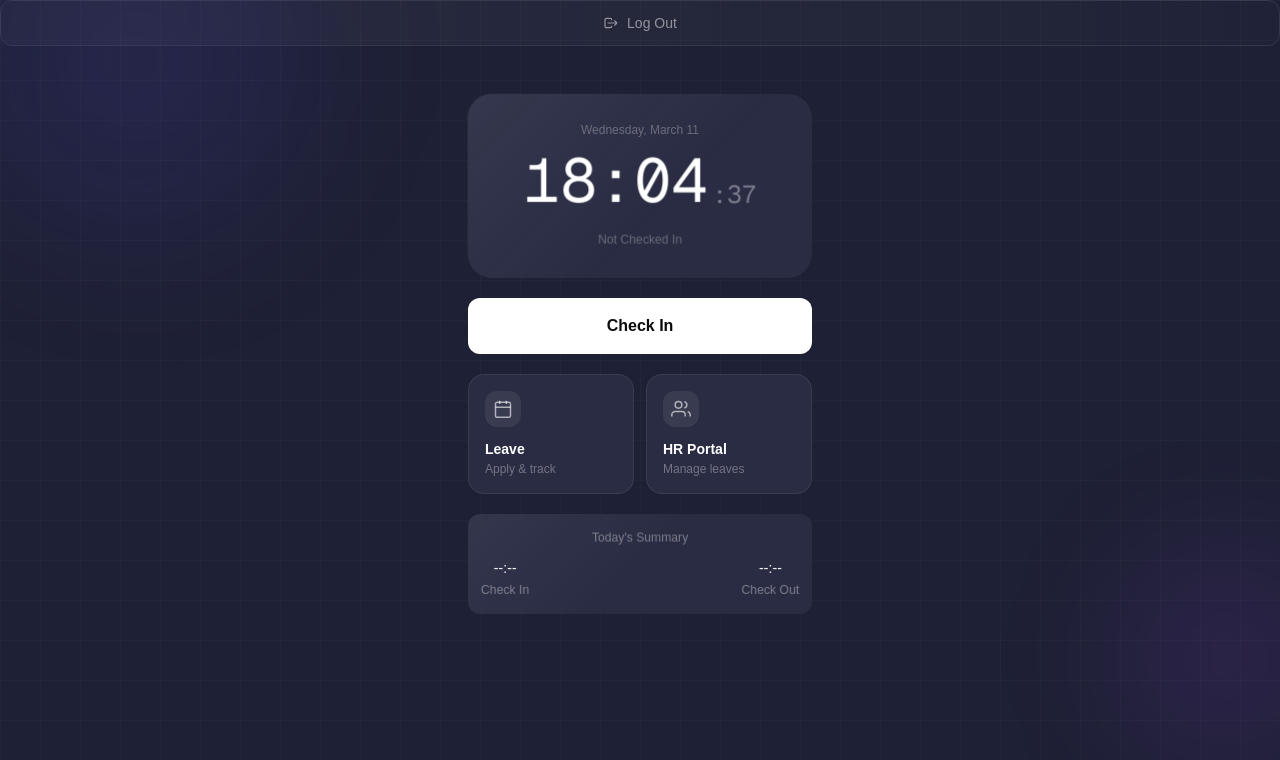
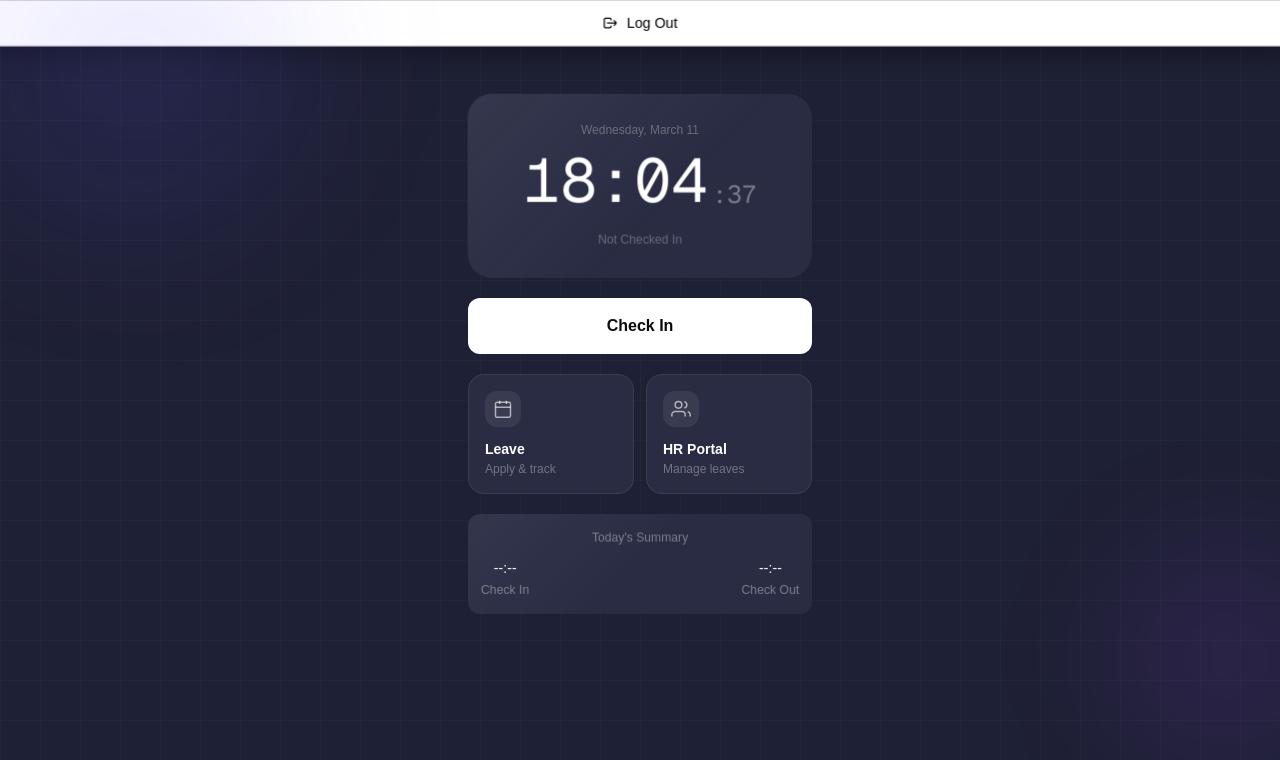
Before and after one commit to mohammadraza123/work-track-frontend, a Next.js app: page /work-track in a window 1280 px wide. Shown: the top 760 px of the page. Built offline with nearby package versions, Linux system fonts and the light colour scheme; no server answers.

Commit message:
change logo

```diff
--- a/app/work-track/page.tsx
+++ b/app/work-track/page.tsx
@@ -34,19 +34,30 @@ function useClock() {
 function use3DTilt(strength = 15) {
   const x = useMotionValue(0);
   const y = useMotionValue(0);
-  const rotateX = useSpring(useTransform(y, [-0.5, 0.5], [strength, -strength]), {
-    stiffness: 300, damping: 30,
-  });
-  const rotateY = useSpring(useTransform(x, [-0.5, 0.5], [-strength, strength]), {
-    stiffness: 300, damping: 30,
-  });
+  const rotateX = useSpring(
+    useTransform(y, [-0.5, 0.5], [strength, -strength]),
+    {
+      stiffness: 300,
+      damping: 30,
+    },
+  );
+  const rotateY = useSpring(
+    useTransform(x, [-0.5, 0.5], [-strength, strength]),
+    {
+      stiffness: 300,
+      damping: 30,
+    },
+  );
 
   const onMouseMove = (e: React.MouseEvent<HTMLDivElement>) => {
     const rect = e.currentTarget.getBoundingClientRect();
     x.set((e.clientX - rect.left) / rect.width - 0.5);
     y.set((e.clientY - rect.top) / rect.height - 0.5);
   };
-  const onMouseLeave = () => { x.set(0); y.set(0); };
+  const onMouseLeave = () => {
+    x.set(0);
+    y.set(0);
+  };
 
   return { rotateX, rotateY, onMouseMove, onMouseLeave };
 }
@@ -93,7 +104,9 @@ export default function WorkTrack() {
       if (data?.checkIn) {
         const d = new Date(data.checkIn);
         const timeStr = `${d.getHours().toString().padStart(2, "0")}:${d
-          .getMinutes().toString().padStart(2, "0")}:${d.getSeconds().toString().padStart(2, "0")}`;
+          .getMinutes()
+          .toString()
+          .padStart(2, "0")}:${d.getSeconds().toString().padStart(2, "0")}`;
         setCheckInTime(timeStr);
         setCheckedIn(!data.checkOut);
         setIsCompleted(!!data.checkOut);
@@ -115,7 +128,9 @@ export default function WorkTrack() {
         if (data?.checkIn) {
           const d = new Date(data.checkIn);
           const timeStr = `${d.getHours().toString().padStart(2, "0")}:${d
-            .getMinutes().toString().padStart(2, "0")}:${d.getSeconds().toString().padStart(2, "0")}`;
+            .getMinutes()
+            .toString()
+            .padStart(2, "0")}:${d.getSeconds().toString().padStart(2, "0")}`;
           setCheckInTime(timeStr);
           setCheckedIn(!data.checkOut);
           if (!data.checkOut) startTracking();
@@ -131,7 +146,8 @@ export default function WorkTrack() {
   }, [dispatch]);
 
   useEffect(() => {
-    if (todayData) localStorage.setItem("attendance", JSON.stringify(todayData));
+    if (todayData)
+      localStorage.setItem("attendance", JSON.stringify(todayData));
   }, [todayData]);
 
   useEffect(() => {
@@ -141,8 +157,12 @@ export default function WorkTrack() {
       const start = new Date();
       start.setHours(h, m, s, 0);
       const diff = Math.floor((Date.now() - start.getTime()) / 1000);
-      const eh = Math.floor(diff / 3600).toString().padStart(2, "0");
-      const em = Math.floor((diff % 3600) / 60).toString().padStart(2, "0");
+      const eh = Math.floor(diff / 3600)
+        .toString()
+        .padStart(2, "0");
+      const em = Math.floor((diff % 3600) / 60)
+        .toString()
+        .padStart(2, "0");
       const es = (diff % 60).toString().padStart(2, "0");
       setElapsed(`${eh}:${em}:${es}`);
     }, 1000);
@@ -168,7 +188,9 @@ export default function WorkTrack() {
   const formatTime = (date: string) => {
     if (!date) return "--:--";
     return new Date(date).toLocaleTimeString("en-GB", {
-      hour: "2-digit", minute: "2-digit", hour12: false,
+      hour: "2-digit",
+      minute: "2-digit",
+      hour12: false,
     });
   };
 
@@ -180,7 +202,9 @@ export default function WorkTrack() {
       setCheckedIn(true);
       const d = new Date(res.checkIn);
       const timeStr = `${d.getHours().toString().padStart(2, "0")}:${d
-        .getMinutes().toString().padStart(2, "0")}:${d.getSeconds().toString().padStart(2, "0")}`;
+        .getMinutes()
+        .toString()
+        .padStart(2, "0")}:${d.getSeconds().toString().padStart(2, "0")}`;
       setCheckInTime(timeStr);
       setTodayData(res);
       startTracking();
@@ -214,11 +238,12 @@ const handleLogout = () => {
 
   const buttonText = isCompleted
     ? "Completed Today"
-    : checkedIn ? "Check Out" : "Check In";
+    : checkedIn
+      ? "Check Out"
+      : "Check In";
 
   return (
     <div className="min-h-screen bg-[#1e2035] flex flex-col relative overflow-hidden">
-
       <div
         className="fixed inset-0 pointer-events-none z-0"
         style={{
@@ -230,31 +255,45 @@ const handleLogout = () => {
 
       <motion.button
         onClick={handleLogout}
-  className="w-full py-3 rounded-xl border border-white/10 text-white/50 text-sm font-medium relative overflow-hidden"
+        className="w-full py-3 bg-white border border-black/10 text-black text-sm font-medium relative overflow-hidden"
         initial={{ opacity: 0, y: 20 }}
         animate={{ opacity: 1, y: 0 }}
-  transition={{ type: "spring", stiffness: 200, damping: 22, delay: 0.55 }}
+        transition={{
+          type: "spring",
+          stiffness: 200,
+          damping: 22,
+          delay: 0.55,
+        }}
         whileHover={{
           scale: 1.02,
           rotateX: 3,
-    borderColor: "rgba(255,255,255,0.25)",
-    color: "rgba(255,255,255,0.9)",
+          borderColor: "rgba(0,0,0,0.25)",
+          color: "rgba(0,0,0,0.9)",
           boxShadow: "0 8px 28px rgba(0,0,0,0.3)",
         }}
         whileTap={{ scale: 0.97, rotateX: -1 }}
         style={{ transformStyle: "preserve-3d", perspective: 500 }}
       >
+        {/* background layer */}
         <motion.span
-    className="absolute inset-0 rounded-xl pointer-events-none"
+          className="absolute inset-0 rounded-xl pointer-events-none z-0"
           style={{
-      background: "linear-gradient(90deg, transparent, rgba(255,255,255,0.04), transparent)",
+            background: "white",
             backgroundSize: "200% 100%",
           }}
           animate={{ backgroundPosition: ["200% 0", "-200% 0"] }}
           transition={{ duration: 3, repeat: Infinity, ease: "linear" }}
         />
-  <span className="flex items-center justify-center gap-2">
-    <svg className="w-4 h-4" fill="none" stroke="currentColor" strokeWidth={1.8} viewBox="0 0 24 24">
+
+        {/* content layer */}
+        <span className="relative z-10 flex items-center justify-center gap-2 text-black">
+          <svg
+            className="w-4 h-4"
+            fill="none"
+            stroke="currentColor"
+            strokeWidth={1.8}
+            viewBox="0 0 24 24"
+          >
             <path d="M17 16l4-4m0 0l-4-4m4 4H7m6 4v1a2 2 0 01-2 2H5a2 2 0 01-2-2V7a2 2 0 012-2h6a2 2 0 012 2v1" />
           </svg>
           Log Out
@@ -263,14 +302,27 @@ const handleLogout = () => {
 
       <motion.div
         className="fixed w-72 h-72 rounded-full bg-indigo-500/10 blur-3xl pointer-events-none"
-        animate={{ x: [0, 60, -30, 0], y: [0, -50, 70, 0], scale: [1, 1.2, 0.9, 1] }}
+        animate={{
+          x: [0, 60, -30, 0],
+          y: [0, -50, 70, 0],
+          scale: [1, 1.2, 0.9, 1],
+        }}
         transition={{ duration: 14, repeat: Infinity, ease: "easeInOut" }}
         style={{ top: "-5%", left: "-5%", zIndex: 0 }}
       />
       <motion.div
         className="fixed w-56 h-56 rounded-full bg-purple-500/10 blur-3xl pointer-events-none"
-        animate={{ x: [0, -50, 40, 0], y: [0, 60, -40, 0], scale: [1, 0.85, 1.15, 1] }}
-        transition={{ duration: 18, repeat: Infinity, ease: "easeInOut", delay: 4 }}
+        animate={{
+          x: [0, -50, 40, 0],
+          y: [0, 60, -40, 0],
+          scale: [1, 0.85, 1.15, 1],
+        }}
+        transition={{
+          duration: 18,
+          repeat: Infinity,
+          ease: "easeInOut",
+          delay: 4,
+        }}
         style={{ bottom: "5%", right: "-5%", zIndex: 0 }}
       />
 
@@ -310,7 +362,6 @@ const handleLogout = () => {
 
       {/* Main content */}
       <div className="relative z-10 flex-1 flex flex-col max-w-sm mx-auto w-full px-5 pt-12 pb-8 gap-5">
-
         {/* CLOCK CARD — 3D tilt */}
         <motion.div
           className="bg-[#292c43] rounded-3xl p-7 text-center cursor-default"
@@ -324,7 +375,12 @@ const handleLogout = () => {
           onMouseLeave={clockTilt.onMouseLeave}
           initial={{ opacity: 0, y: 40, rotateX: -20 }}
           animate={{ opacity: 1, y: 0, rotateX: 0 }}
-          transition={{ type: "spring", stiffness: 180, damping: 20, delay: 0.1 }}
+          transition={{
+            type: "spring",
+            stiffness: 180,
+            damping: 20,
+            delay: 0.1,
+          }}
           whileHover={{ scale: 1.01 }}
         >
           {/* Inner 3D shine layer */}
@@ -407,19 +463,32 @@ const handleLogout = () => {
           } ${isProcessing ? "opacity-70 cursor-not-allowed" : ""}`}
           initial={{ opacity: 0, y: 20 }}
           animate={{ opacity: 1, y: 0 }}
-          transition={{ type: "spring", stiffness: 200, damping: 22, delay: 0.2 }}
-          whileHover={!isCompleted && !isProcessing ? {
+          transition={{
+            type: "spring",
+            stiffness: 200,
+            damping: 22,
+            delay: 0.2,
+          }}
+          whileHover={
+            !isCompleted && !isProcessing
+              ? {
                   scale: 1.03,
                   rotateX: 4,
                   boxShadow: checkedIn
                     ? "0 10px 40px rgba(248,113,113,0.4)"
                     : "0 10px 40px rgba(255,255,255,0.25)",
                   transition: { type: "spring", stiffness: 400, damping: 20 },
-          } : {}}
-          whileTap={!isCompleted && !isProcessing ? {
+                }
+              : {}
+          }
+          whileTap={
+            !isCompleted && !isProcessing
+              ? {
                   scale: 0.97,
                   rotateX: -2,
-          } : {}}
+                }
+              : {}
+          }
           style={{ transformStyle: "preserve-3d", perspective: 600 }}
         >
           {/* Ripple shimmer on button */}
@@ -458,7 +527,13 @@ const handleLogout = () => {
               sub: "Apply & track",
               delay: 0.3,
               icon: (
-                <svg className="w-5 h-5 text-white/60" fill="none" stroke="currentColor" strokeWidth={1.8} viewBox="0 0 24 24">
+                <svg
+                  className="w-5 h-5 text-white/60"
+                  fill="none"
+                  stroke="currentColor"
+                  strokeWidth={1.8}
+                  viewBox="0 0 24 24"
+                >
                   <rect x="3" y="4" width="18" height="18" rx="2" />
                   <path d="M16 2v4M8 2v4M3 10h18M8 14h.01M12 14h.01M8 18h.01M12 18h.01" />
                 </svg>
@@ -470,7 +545,13 @@ const handleLogout = () => {
               sub: "Manage leaves",
               delay: 0.38,
               icon: (
-                <svg className="w-5 h-5 text-white/60" fill="none" stroke="currentColor" strokeWidth={1.8} viewBox="0 0 24 24">
+                <svg
+                  className="w-5 h-5 text-white/60"
+                  fill="none"
+                  stroke="currentColor"
+                  strokeWidth={1.8}
+                  viewBox="0 0 24 24"
+                >
                   <path d="M17 21v-2a4 4 0 00-4-4H5a4 4 0 00-4 4v2" />
                   <circle cx="9" cy="7" r="4" />
                   <path d="M23 21v-2a4 4 0 00-3-3.87M16 3.13a4 4 0 010 7.75" />
@@ -482,7 +563,12 @@ const handleLogout = () => {
               key={href}
               initial={{ opacity: 0, y: 24, rotateY: -15 }}
               animate={{ opacity: 1, y: 0, rotateY: 0 }}
-              transition={{ type: "spring", stiffness: 200, damping: 22, delay }}
+              transition={{
+                type: "spring",
+                stiffness: 200,
+                damping: 22,
+                delay,
+              }}
               whileHover={{
                 rotateY: 6,
                 rotateX: -4,
@@ -511,10 +597,16 @@ const handleLogout = () => {
                 >
                   {icon}
                 </div>
-                <p className="text-white font-semibold text-sm" style={{ transform: "translateZ(6px)" }}>
+                <p
+                  className="text-white font-semibold text-sm"
+                  style={{ transform: "translateZ(6px)" }}
+                >
                   {label}
                 </p>
-                <p className="text-white/35 text-xs mt-0.5" style={{ transform: "translateZ(4px)" }}>
+                <p
+                  className="text-white/35 text-xs mt-0.5"
+                  style={{ transform: "translateZ(4px)" }}
+                >
                   {sub}
                 </p>
               </Link>
@@ -535,7 +627,12 @@ const handleLogout = () => {
           onMouseLeave={summaryTilt.onMouseLeave}
           initial={{ opacity: 0, y: 30, rotateX: 15 }}
           animate={{ opacity: 1, y: 0, rotateX: 0 }}
-          transition={{ type: "spring", stiffness: 180, damping: 20, delay: 0.45 }}
+          transition={{
+            type: "spring",
+            stiffness: 180,
+            damping: 20,
+            delay: 0.45,
+          }}
           whileHover={{ scale: 1.02 }}
         >
           {/* Shine overlay */}
@@ -548,11 +645,17 @@ const handleLogout = () => {
             }}
           />
 
-          <p className="text-white/40 text-xs mb-3" style={{ transform: "translateZ(8px)" }}>
+          <p
+            className="text-white/40 text-xs mb-3"
+            style={{ transform: "translateZ(8px)" }}
+          >
             Today's Summary
           </p>
 
-          <div className="flex justify-between text-sm" style={{ transform: "translateZ(12px)" }}>
+          <div
+            className="flex justify-between text-sm"
+            style={{ transform: "translateZ(12px)" }}
+          >
             <div>
               <AnimatePresence mode="wait">
                 <motion.p
```
Also changed, not shown: public/icons/logo.png. Lines whose indentation alone changed are shown as unchanged.
